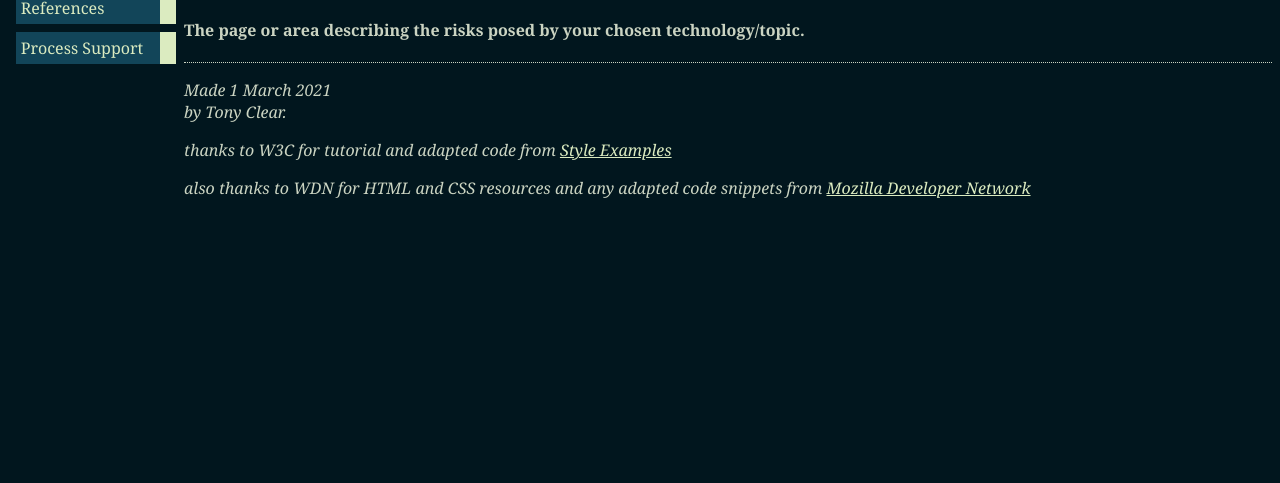
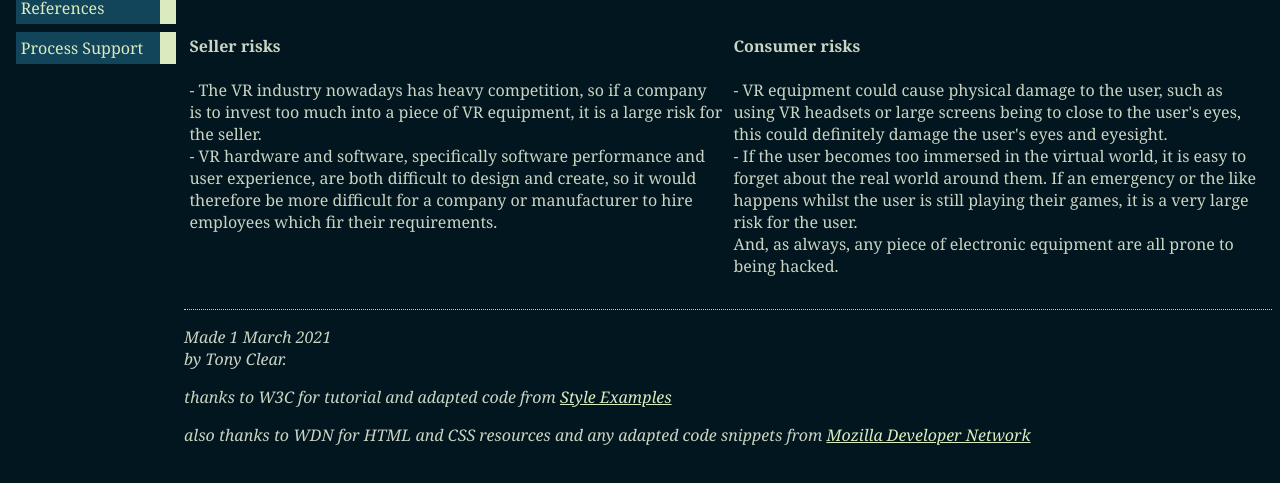
Before and after one commit to pendevx/pendevx.github.io, a plain HTML site: page misc/risks.html in a window 1280 px wide. Shown: the part 307-790 px from the top of the page. Drawn offline with Linux system fonts and the light colour scheme.

Commit message:
completed risks.html

```diff
--- a/misc/risks.html
+++ b/misc/risks.html
@@ -4,9 +4,8 @@
 		<title>risks</title>
 		<link rel="stylesheet" href="../styles/mystyles.css">
 	</head>
-
 	<body>
-<img src="../images/csg4ed-small.png" alt="Enhancing Social Good in Computing"
+		<img src="../images/csg4ed-small.png" alt="Enhancing Social Good in Computing" />
 		<!-- Site navigation menu -->
 
 		<ul class="navbar">
@@ -23,13 +22,32 @@
 		<!-- Main content -->
 		<h1>Technology Risks</h1>
 
-
-</ul><h4><p>The page or area describing the risks posed by your chosen technology/topic.<p></h4>
+		<div class="risks">
+			<div class="column">
+				<p>
+					<b>Seller risks</b><br><br>
+					- The VR industry nowadays has heavy competition, so if a company is to invest too much into a piece of VR equipment, it is a large risk for the seller.<br>
+					- VR hardware and software, specifically software performance and user experience, are both difficult to design and create, so it would
+					therefore be more difficult for a company or manufacturer to hire employees which fir their requirements.
+				</p>
+			</div>
+			<div class="column">
+				<p>
+					<b>Consumer risks</b><br><br>
+					- VR equipment could cause physical damage to the user, such as using VR headsets or large screens being to close to the user's eyes, this could
+					definitely damage the user's eyes and eyesight. <br>
+					- If the user becomes too immersed in the virtual world, it is easy to forget about the real world around them. If an emergency or the like happens
+					whilst the user is still playing their games, it is a very large risk for the user. <br>
+					And, as always, any piece of electronic equipment are all prone to being hacked.
+				</p>
+			</div>
+		</div>
 
 		<!-- Sign and date the page, it's only polite! -->
 		<address>Made 1 March 2021<br>
 			by Tony Clear.</address>
 
 		<p><em>thanks to W3C for tutorial and adapted code from <a href="https://www.w3.org/Style/Examples/011/firstcss.en.html">Style Examples</a></p></em>
-<p><em>also thanks to WDN for HTML and CSS resources and any adapted code snippets from <a href= "https://developer.mozilla.org/en-US/docs/Web">Mozilla Developer Network</a></p></em
+		<p><em>also thanks to WDN for HTML and CSS resources and any adapted code snippets from <a href= "https://developer.mozilla.org/en-US/docs/Web">Mozilla Developer Network</a></p></em>
+	</body>
   </html>
```
Lines whose indentation alone changed are shown as unchanged.
